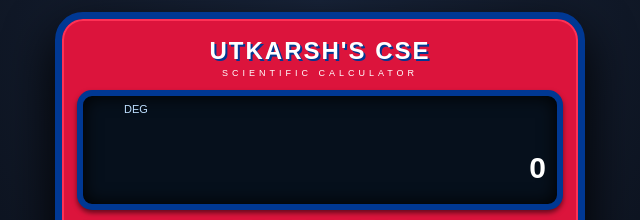
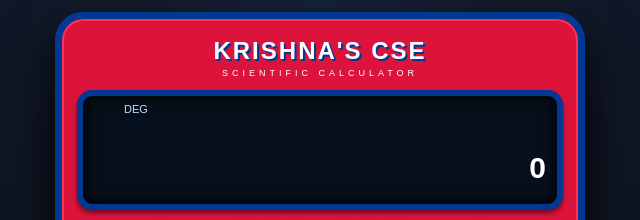
Before and after one commit to 8822-tex/mero_calculator, a plain HTML site: page index.html in a window 1280 px wide. Shown: the top 220 px of the page, 320-960 px from the left. Drawn offline with Linux system fonts and the light colour scheme.

Commit message:
Change title and header name from Utkarsh to Krishna

```diff
--- a/index.html
+++ b/index.html
@@ -3,7 +3,7 @@
 <head>
 <meta charset="UTF-8">
 <meta name="viewport" content="width=device-width, initial-scale=1.0">
-<title>Utkarsh's CSE Calculator 🇳🇵</title>
+<title>Krishna's CSE Calculator 🇳🇵</title>
 <link rel="stylesheet" href="style.css">
 </head>
 
@@ -12,7 +12,7 @@
 <div class="calculator">
 
     <header class="top">
-        <div class="name">UTKARSH'S CSE</div>
+        <div class="name">KRISHNA'S CSE</div>
         <div class="sub">SCIENTIFIC CALCULATOR</div>
     </header>
 
```
